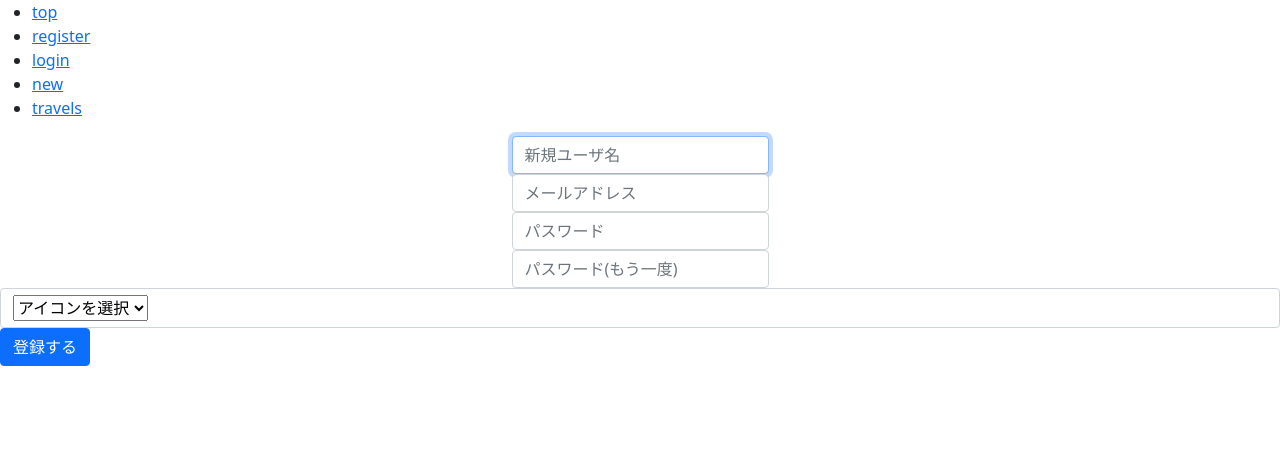
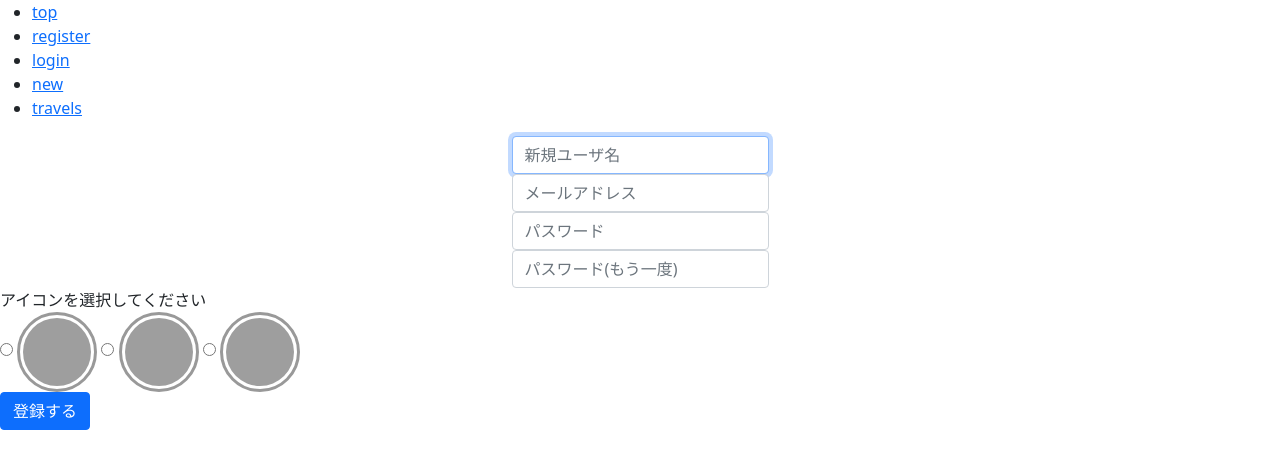
Before and after one commit to KeNtaMiyata/ShareTabi, a Flask app: page /register in a window 1280 px wide. Shown: the top 469 px of the page. Run offline with Flask 2, Linux system fonts and the light colour scheme; grey boxes are pictures that could not be loaded.

Commit message:
[add] #3 /register

```diff
--- a/templates/register.html
+++ b/templates/register.html
@@ -11,12 +11,21 @@
             <input class="form-control mx-auto w-auto" id="email" name="email" placeholder="メールアドレス" type="text">
             <input class="form-control mx-auto w-auto" id="password" name="password" placeholder="パスワード" type="password">
             <input class="form-control mx-auto w-auto" id="password" name="confirmation" placeholder="パスワード(もう一度)" type="password">
-            <div autocomplete="off" autofocus class="form-control mx-auto w-auto">
+            <!-- <div autocomplete="off" autofocus class="form-control mx-auto w-auto">
                 <select class="imgSel" id="sel1" onChange="selectChange('sel1')">
                     <option value="">アイコンを選択</option>
                     <option value="static/icon/ゾウ.png">ゾウ</option>
                     <option value="static/icon/トナカイ.png">トナカイ</option>
                 </select>
+            </div> -->
+            <div class="select-icon">
+                アイコンを選択してください<br>
+                <input type="radio" name="icon" value="1">
+                <img src="static/icon/usagi.png" class="icon" />
+                <input type="radio" name="icon" value="2">
+                <img src="static/icon/neko.png" class="icon" />
+                <input type="radio" name="icon" value="3">
+                <img src="static/icon/inu.png" class="icon" />
             </div>
             <button class="btn btn-primary" type="submit">登録する</button>
         </form>
```
